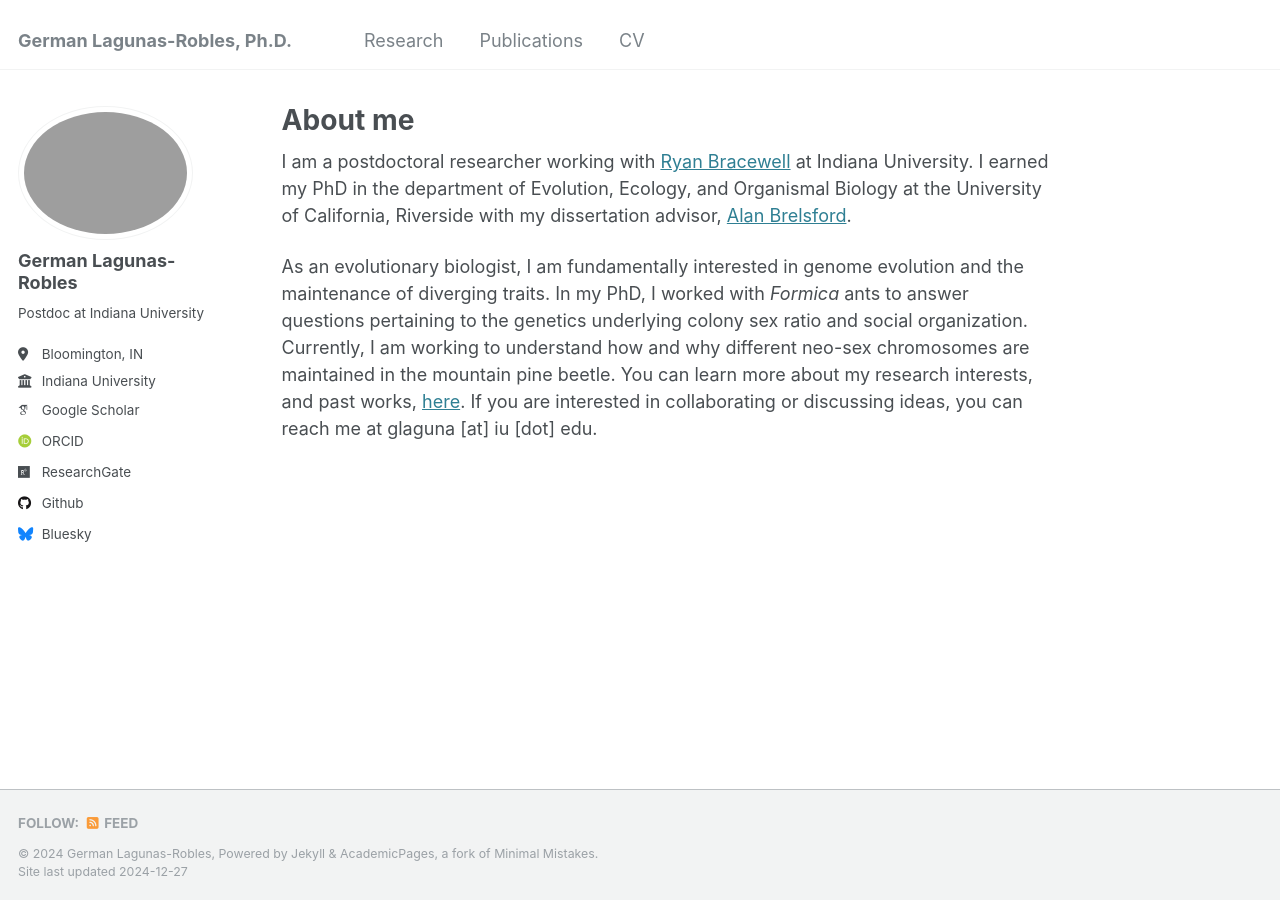
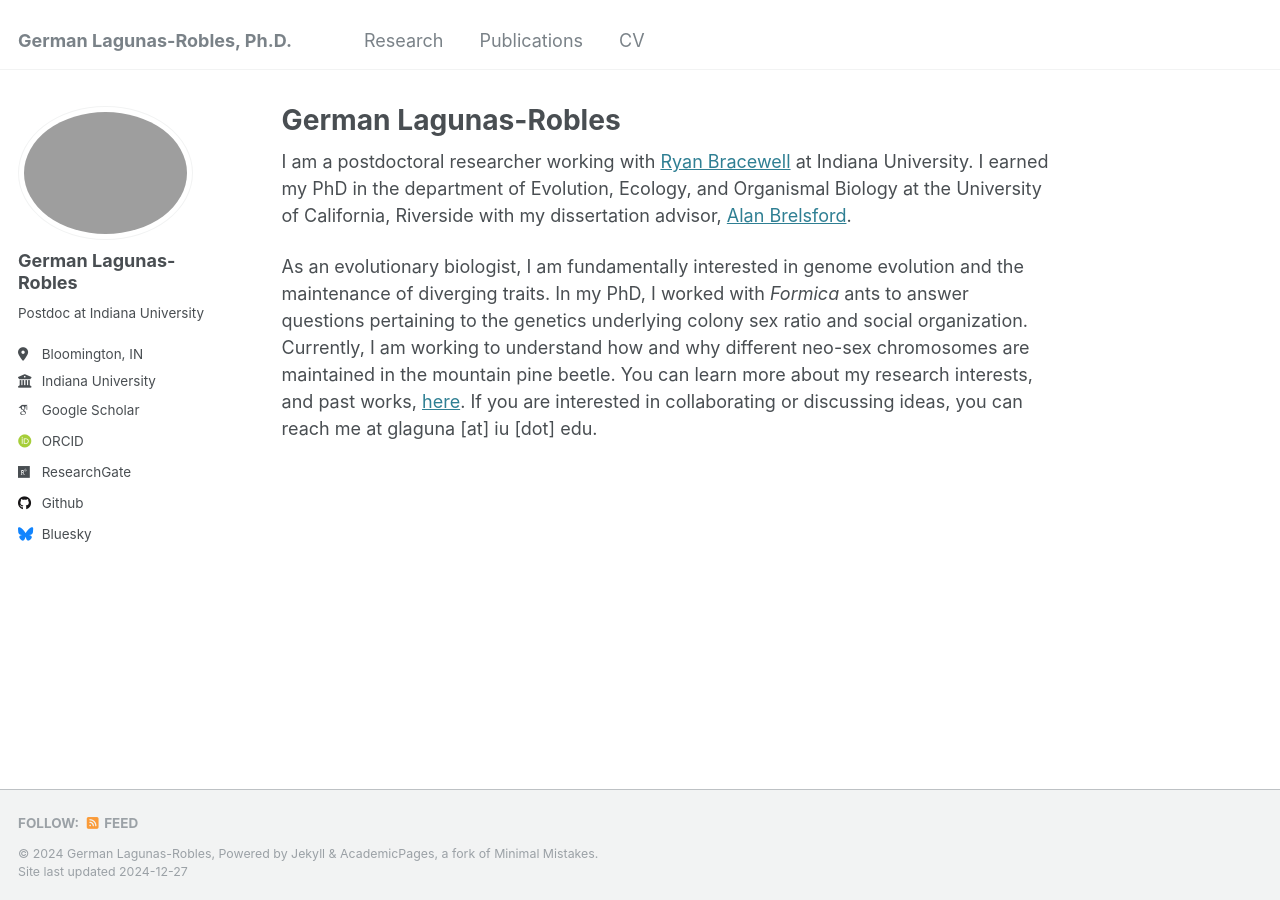
Before and after one commit to GLagunas-Robles/GLagunas-Robles.github.io, a Jekyll site: the page built from _pages/about.md, in a window 1280 px wide. Built offline with Jekyll 4.4.1, drawn with Linux system fonts in a browser that asks for light colours; some web fonts are replaced.

Commit message:
Update about.md

```diff
--- a/_pages/about.md
+++ b/_pages/about.md
@@ -1,6 +1,6 @@
 ---
 permalink: /
-title: "About me"
+title: "German Lagunas-Robles"
 author_profile: true
 redirect_from:
   - /about/
```
